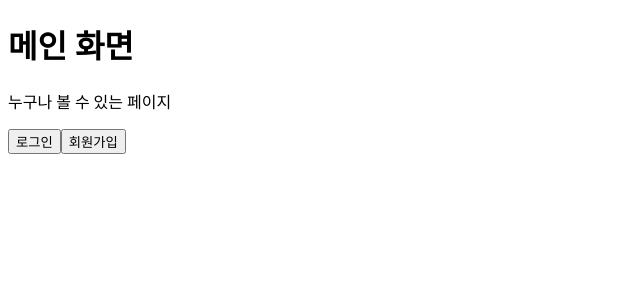
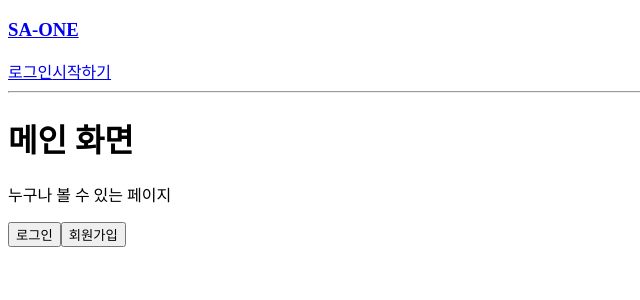
Before and after one commit to sa-one-project/sa-one, a React (Vite) app in the folder sa_one_front/: page / in a window 1280 px wide. Shown: the top 300 px of the page, without its empty margins (0-640 px from the left). Built offline with nearby package versions, Linux system fonts and the light colour scheme.

Commit message:
<test>: 사장, 직원 구분 안됨. 테스트 코드 넣어서 확인중. 백엔드 role 필요.

```diff
--- a/sa_one_front/src/App.jsx
+++ b/sa_one_front/src/App.jsx
@@ -1,11 +1,19 @@
+import React from "react";
 import { BrowserRouter, Route, Routes } from "react-router-dom";
+import Header from "./components/common/Header";
+import Home from "./home/Home";
+import Login from "./pages/auth/Login";
 import SignUp from "./pages/auth/SignUp";
-import Login from "./pages/auth/Login";
-import Home from "./home/Home";
+import OwnerMain from "./pages/owner/OwnerMain";
+import EmployeeMain from "./pages/employee/EmployeeMain";
+
 
 function App() {
     return (
         <BrowserRouter>
+            {/* 페이지 상단 */}
+            <Header />
+
             <Routes>
                 {/* 로그인 하지 않은 사용자도 볼 수 있는 메인 */}
                 <Route path="/" element={<Home />} />
@@ -13,6 +21,10 @@ function App() {
                 {/* 로그인, 회원가입 페이지 */}
                 <Route path="/login" element={<Login />} />
                 <Route path="/signup" element={<SignUp />} />
+
+                {/* 사장님, 직원 전용 메인 */}
+                <Route path="/owner" element={<OwnerMain />} />
+                <Route path="/employee" element={<EmployeeMain />} />
             </Routes>
         </BrowserRouter>
     );
--- a/sa_one_front/src/components/common/Header.jsx
+++ b/sa_one_front/src/components/common/Header.jsx
@@ -0,0 +1,54 @@
+import React from "react";
+import { Link, useNavigate } from "react-router-dom";
+import { useAuthStore } from "../../stores/useAuthStore";
+
+function Header() {
+    const navigate = useNavigate();
+
+    // Store 에서 로그인상태, 로그아웃 기능만 빼옴
+    const { isLoggedIn, logout } = useAuthStore();
+
+    // 로그아웃 버튼용. (토큰 지우고 비로그인 메인으로 전송)
+    const handleLogout = () => {
+        logout(); // 상태 false 로 변경
+        alert("로그아웃 되었습니다.");
+        navigate("/"); // 메인으로 이동
+    };
+
+    return (
+        <header>
+            {/* 로고 영역 - 나중에 h3 대신 img 태그를 사용해 로고 그림으로 수정 */}
+            <Link to="/"><h3>SA-ONE</h3></Link>
+
+            <nav>
+                {/* 로그인 상태에 따라 메뉴를 다르게 보여줌 */}
+                {isLoggedIn ? (
+                    // 로그인 후 사장/직원 공통 메뉴 (피그마 기반)
+                    <>
+                        {/* 사장(OWNER)인 경우에만 추가로 보여짐 */}
+                        {role === "OWNER" && (
+                            <Link to="/signup/employee">직원 추가</Link>
+                        )}
+
+                        <Link to="/calender">직원 캘린더</Link>
+                        <Link to="/status">출근 현황</Link>
+                        <Link to="/salary">급여명세서</Link>
+                        <Link to="/mypage">마이페이지</Link>
+                        <button onClick={handleLogout}>로그아웃</button>
+                    </>
+                ) : (
+                    // 비로그인 메인 화면 메뉴 (피그마 기반)
+                    <>
+                        <Link to="/login">로그인</Link>
+                        {/* 시작하기 버튼은 바로 회원가입 페이지로 연결 */}
+                        <Link to="/signup">시작하기</Link>
+                    </>
+                )}
+            </nav>
+            {/* 잠깐 구분을 위해 넣어둠... */}
+            <hr />
+        </header>
+    );
+}
+
+export default Header;
--- a/sa_one_front/src/home/Home.jsx
+++ b/sa_one_front/src/home/Home.jsx
@@ -1,8 +1,15 @@
 import { useNavigate } from "react-router-dom";
+import OwnerMain from "../pages/owner/OwnerMain";
+import EmployeeMain from "../pages/employee/EmployeeMain";
+import { useAuthStore } from "../stores/useAuthStore";
 
 function Home() {
     const navigate = useNavigate();
+    // 로그인 여부, 역할 가져옴
+    const { isLoggedIn, userRole } = useAuthStore();
 
+    // 로그인을 하지 않은 상태
+    if (!isLoggedIn) {
         return (
             <div>
                 <h1>메인 화면</h1>
@@ -15,4 +22,16 @@ function Home() {
         );
     }
 
+    return (
+        <div>
+            {userRole === "OWNER" ? (
+                <OwnerMain /> // 사장님 메인
+            ) : (
+                <EmployeeMain /> // 직원 메인
+            )}
+        </div>
+    );
+}
+
+
 export default Home;
--- a/sa_one_front/src/pages/auth/Login.jsx
+++ b/sa_one_front/src/pages/auth/Login.jsx
@@ -1,9 +1,12 @@
 import axios from "axios";
 import { useState } from "react";
 import { useNavigate } from "react-router-dom";
+import { useAuthStore } from "../../stores/useAuthStore";
 
 function Login() {
     const navigate = useNavigate();
+    const { login } = useAuthStore(); // 로그인 함수 가져옴
+
     const [loginData, setLoginData] = useState({
         username: "", // SignInReqDto 필드명
         password: ""
@@ -19,11 +22,35 @@ function Login() {
             const response = await axios.post("http://localhost:8080/api/auth/local/signin", loginData);
 
             if (response.status === 200) {
-                const token = response.data.accessToken;
-                localStorage.setItem("AccessToken", token);
+                // console.log("서버 응답 데이터:", response.data);
 
+                // const token = response.data.accessToken;
+                // const user = response.data.user; // 백엔드가 user 객체를 보내줄 때
+                // const role = user.roleId === 1 ? "OWNER" : "EMPLOYEE";
+
+
+                // ★ 임의 추가
+                const { accessToken, user } = response.data;
+                let role = "EMPLOYEE";
+
+                if (user && user.roleId) {
+                    role = user.roleId === 1 ? "OWNER" : "EMPLOYEE";
+                } else if (loginData.username === "test5555") {
+                    role = "OWNER";
+                }
+
+                // login(token, role);
+                login(accessToken, role);
                 alert("로그인 성공");
-                navigate("/"); // 로그인 성공 시 메인 화면으로 다시 돌아감. (대신 로그인 하지 않은 사람과 다르게 사이드바 메뉴가 활성화 됨.)
+
+                // if (role === "OWNER") {
+                //     navigate("/owner")
+                // } else if (role === "EMPLOYEE") {
+                //     navigate("/employee");
+                // } else {
+                //     // 일단은 에러 페이지가 뜨지 않도록 임의로 추가
+                //     navigate("/")
+                // }
             }
             // if 에서 토큰이 확인되지 않으면 아래의 캐치로 넘어가서 에러 메세지를 띄움.
         } catch (error) {
--- a/sa_one_front/src/pages/auth/SignUp.jsx
+++ b/sa_one_front/src/pages/auth/SignUp.jsx
@@ -1,9 +1,12 @@
 import axios from "axios";
 import { useState } from "react";
 import { useNavigate } from "react-router-dom";
+import { useAuthStore } from "../../stores/useAuthStore";
 
 function SignUp() {
     const navigate = useNavigate(); // 이게 선언 되어야 회원가입 성공 시 로그인창X 바로 메인 화면이 뜸.
+
+    const { login } = useAuthStore();
 
     // SignUpReqDto 기반으로 이름을 맞춤
     const [signUpData, setSignUpData] = useState({
@@ -37,8 +40,9 @@ function SignUp() {
                 // 백엔드가 준 토큰 꺼내고
                 const token = response.data;
 
-                // localStorage 에 토큰을 저장함. 인증된 사용자라 증명할 수 있음!!
-                localStorage.setItem("accessToken", token);
+                // localStorage 에 토큰을 저장함. 인증된 사용자라 증명할 수 있음!! => 직접 저장하는 코드X
+                // localStorage.setItem("accessToken", token);
+                login(token);
                 alert("회원가입 성공!")
 
                 // 한 번 더 로그인을 하는 게 아니라 바로 메인 페이지로 이동.
--- /dev/null
+++ b/sa_one_front/src/pages/employee/EmployeeMain.jsx
@@ -0,0 +1,12 @@
+import React from 'react';
+
+function EmployeeMain() {
+  return (
+    <div>
+      <h1>직원 메인 페이지</h1>
+      <p>직원으로 로그인 되었을 때 보여지는 메인 페이지</p>
+    </div>
+  );
+}
+
+export default EmployeeMain;
--- /dev/null
+++ b/sa_one_front/src/pages/owner/OwnerMain.jsx
@@ -0,0 +1,12 @@
+import React from "react";
+
+function OwnerMain() {
+    return (
+        <div>
+            <h1>사장님 메인 페이지</h1>
+            <p>사장님으로 로그인 되어 보여지는 페이지</p>
+        </div>
+    );
+}
+
+export default OwnerMain;
--- a/sa_one_front/src/stores/useAuthStore.js
+++ b/sa_one_front/src/stores/useAuthStore.js
@@ -0,0 +1,30 @@
+import { create } from "zustand";
+
+// 로그인 상태 보관함
+export const useAuthStore = create((set) => ({
+    // 초기 상태. localStorage 에 토큰이 있는지 확인해서 있으면 true, 없으면 false
+    isLoggedIn: !!localStorage.getItem("accessToken"),
+
+    // 역할(role) 상태 추가 (새로고침을 해도 역할을 읽어서 각자의 메뉴를 유지할 수 있게.)
+    userRole: localStorage.getItem("userRole") || null,
+
+    // 로그인 상태로 변경 => 토큰과 역할을 함께 받기
+    login: (token, role) => {
+        localStorage.setItem("accessTokne", token);
+        localStorage.setItem("userRole", role); // 역할 저장
+        set({
+            isLoggedIn: true,
+            userRole: role
+        });
+    },
+
+    // 반대로 로그아웃 상태로 변경 => 역할 정보 삭제
+    logout: () => {
+        localStorage.removeItem("accessToken");
+        localStorage.removeItem("userRole");
+        set({
+            isLoggedIn: false,
+            userRole: null
+        });
+    },
+}));
```
Lines whose indentation alone changed are shown as unchanged.
